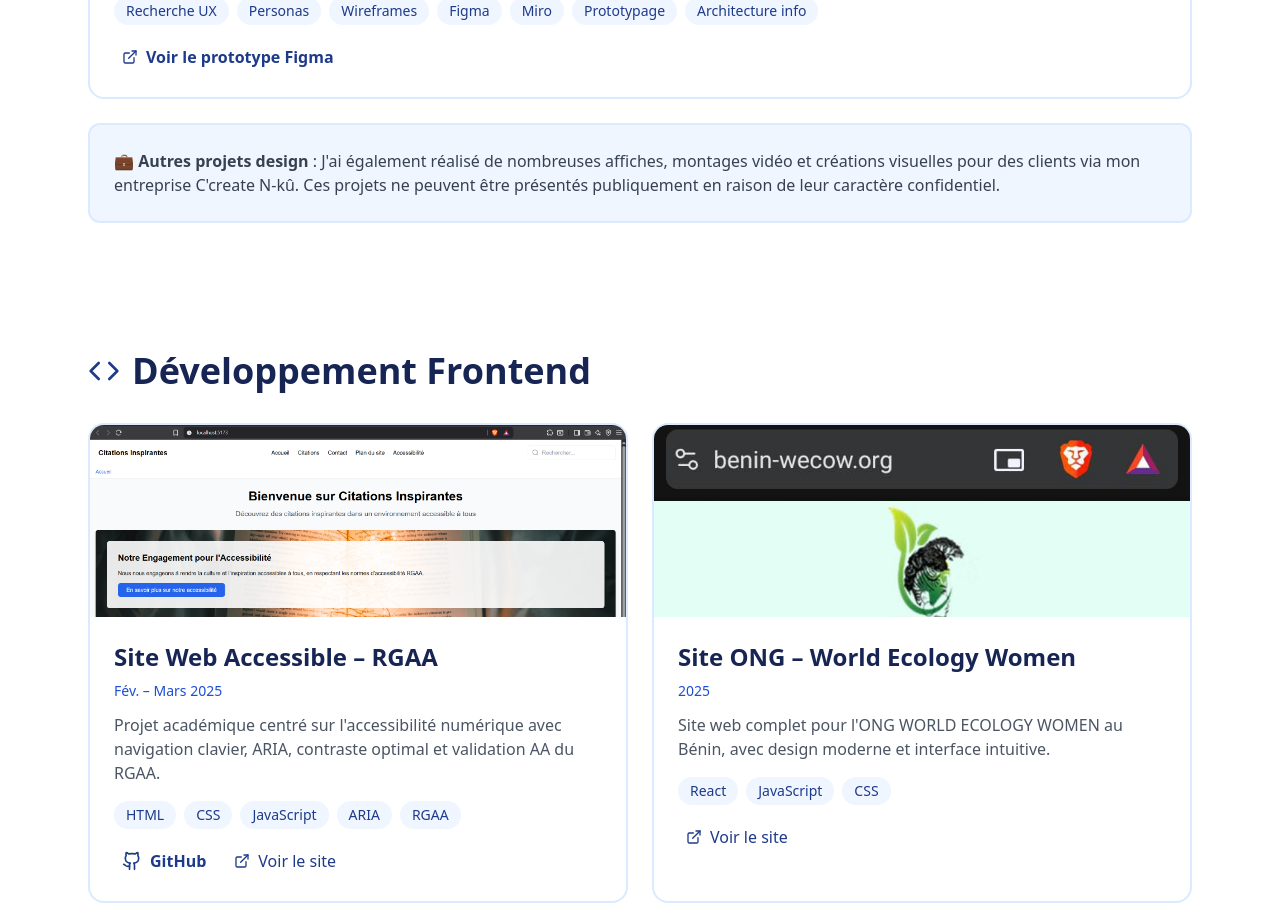
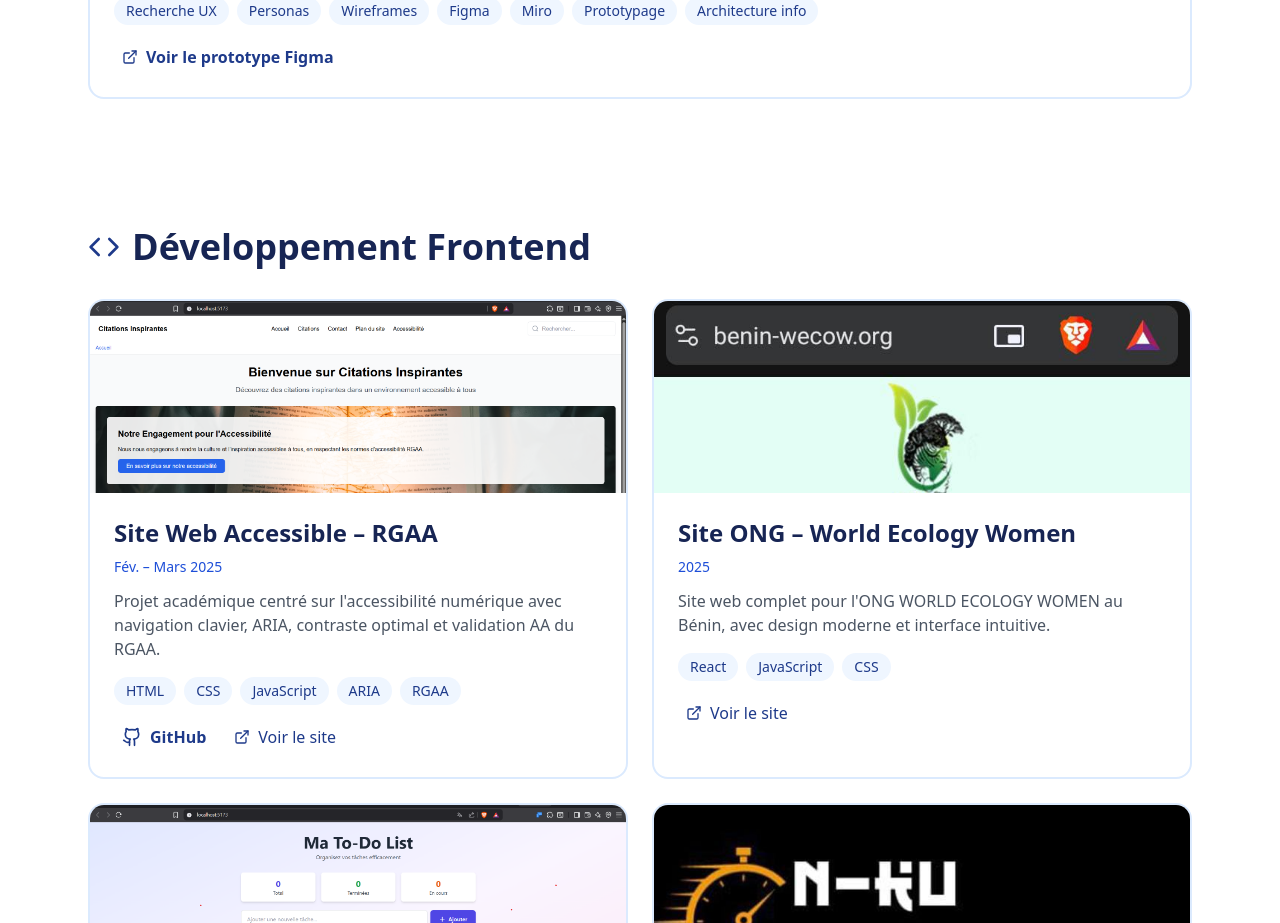
Before and after one commit to Ashler18/mon-portfolio, a React (Create React App) app: page / in a window 1280 px wide. Shown: the part 1760-2683 px from the top of the page. Built offline with nearby package versions, Linux system fonts and the light colour scheme.

Commit message:
Suppression section autre projet design

```diff
--- a/src/App.js
+++ b/src/App.js
@@ -549,11 +549,7 @@ export default function Portfolio() {
             </div>
           </article>
 
-          <div className="mt-6 p-4 sm:p-6 bg-blue-50 border-2 border-blue-100 rounded-xl">
-            <p className="text-sm sm:text-base text-gray-700">
-              💼 <strong>Autres projets design</strong> : J'ai également réalisé de nombreuses affiches, montages vidéo et créations visuelles pour des clients via mon entreprise C'create N-kû. Ces projets ne peuvent être présentés publiquement en raison de leur caractère confidentiel.
-            </p>
-          </div>
+
         </section>
 
         <section className="max-w-6xl mx-auto px-4 sm:px-6 py-8 sm:py-12 md:py-16" ref={sectionRefs.projects} aria-labelledby="projects-title">
```
